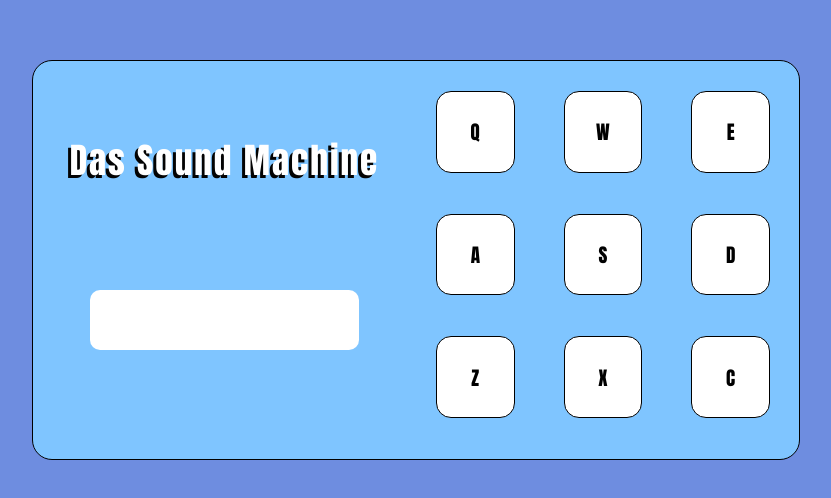
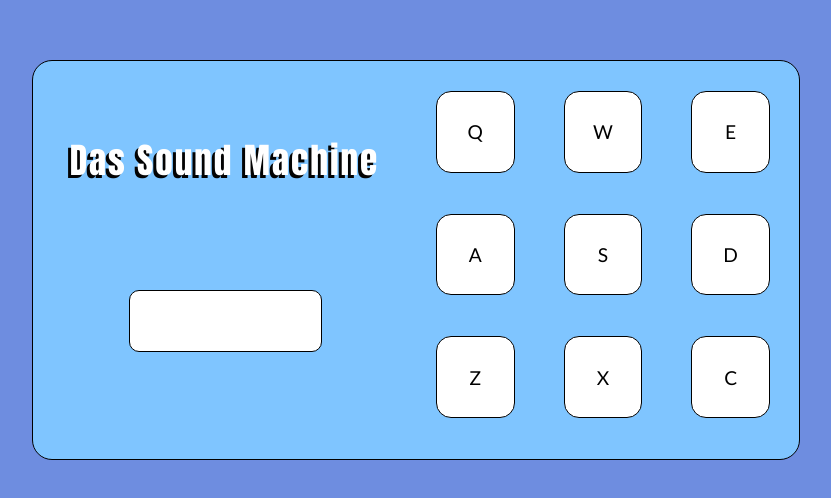
Before and after one commit to Ryan-Sherry/FCC-drum-pad, a React (Create React App) app: page / in a window 1280 px wide. Shown: the part 140-638 px from the top of the page, without its empty margins (224-1055 px from the left). Built offline with nearby package versions, Linux system fonts and the light colour scheme.

Commit message:
Finished styling

```diff
--- a/src/App.css
+++ b/src/App.css
@@ -51,7 +51,7 @@ html{
   justify-content: center;
   border-radius: 15px;
   background-color: white;
-  font-family: 'Anton', sans-serif;
+  font-family: 'Trebuchet MS', Arial, sans-serif;
   font-size: 1.2rem;
 }
 
@@ -88,11 +88,18 @@ html{
 }
 
 #panel {
-  width: 70%;
+  width: 50%;
   height: 30%;
   border-radius: 10px;
   position: absolute;
-  left: 15%;
+  left: 25%;
   top: 15%;
   background-color: white;
+  border:solid 1px black;
+  font-style: italic;
+  font-size: 1.2rem;
+  font-family: 'Gill Sans', 'Gill Sans MT', Calibri, 'Trebuchet MS', sans-serif;
+  display: flex;
+  align-items: center;
+  justify-content: center;
 }
```
